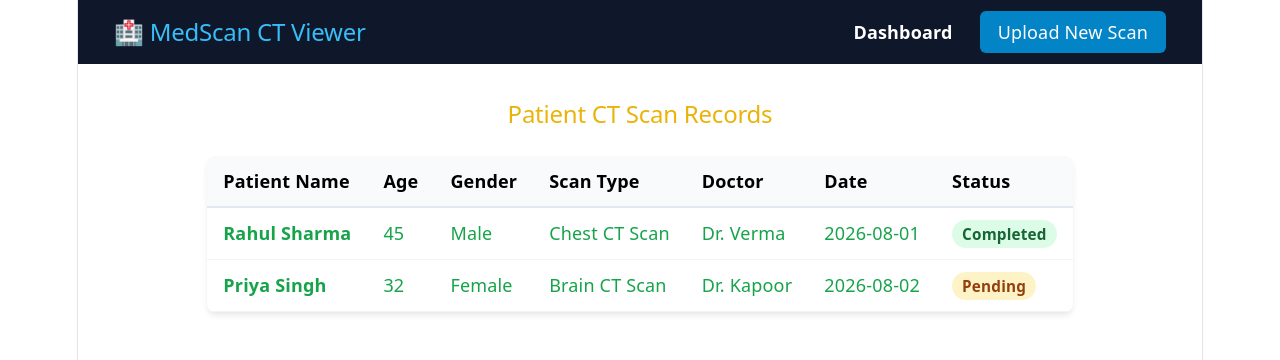
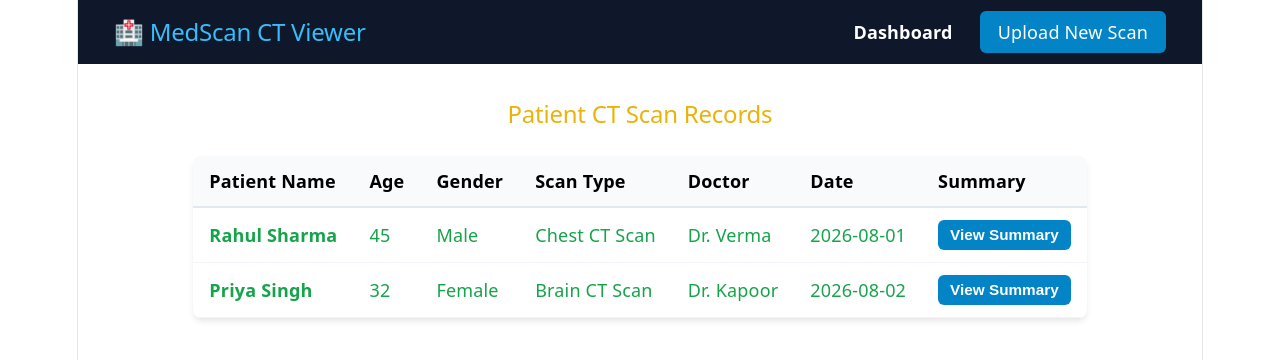
Before and after one commit to Hardik-06-bit/ct-scan-app, a React app in the folder frontend/: page / in a window 1280 px wide. Shown: the top 360 px of the page. Built offline with nearby package versions, Linux system fonts and the light colour scheme; no server answers; the HTML template or start-up script is replaced by a standard one.

Commit message:
added View Summary button in records table

```diff
--- a/frontend/src/pages/Home.jsx
+++ b/frontend/src/pages/Home.jsx
@@ -57,15 +57,14 @@ export default function Home() {
               <th style={{ padding: '12px 16px', color: '#000', fontWeight: 'bold' }}>Scan Type</th>
               <th style={{ padding: '12px 16px', color: '#000', fontWeight: 'bold' }}>Doctor</th>
               <th style={{ padding: '12px 16px', color: '#000', fontWeight: 'bold' }}>Date</th>
-              <th style={{ padding: '12px 16px', color: '#000', fontWeight: 'bold' }}>Status</th>
+              <th style={{ padding: '12px 16px', color: '#000', fontWeight: 'bold' }}>Summary</th>
             </tr>
           </thead>
           <tbody>
             {records.map((r) => (
               <tr
                 key={r._id || r.id}
-                onClick={() => setSelectedRecord(r)}
-                style={{ borderBottom: '1px solid #f1f5f9', cursor: 'pointer', transition: 'background 0.2s' }}
+                style={{ borderBottom: '1px solid #f1f5f9', transition: 'background 0.2s' }}
                 onMouseEnter={(e) => e.currentTarget.style.background = '#f8fafc'}
                 onMouseLeave={(e) => e.currentTarget.style.background = 'transparent'}
               >
@@ -76,19 +75,27 @@ export default function Home() {
                 <td style={{ padding: '12px 16px', color: '#16a34a', fontWeight: '500' }}>{r.scanType}</td>
                 <td style={{ padding: '12px 16px', color: '#16a34a', fontWeight: '500' }}>{r.doctorName}</td>
                 <td style={{ padding: '12px 16px', color: '#16a34a', fontWeight: '500' }}>{r.date}</td>
-                {/* Status Badge */}
+
+                {/* View Summary Clickable Button */}
                 <td style={{ padding: '12px 16px' }}>
-                  <span style={{
-                    padding: '4px 10px',
-                    borderRadius: '20px',
-                    fontSize: '0.85rem',
-                    fontWeight: 'bold',
-                    cursor: 'pointer',
-                    background: r.status === 'Completed' ? '#dcfce7' : '#fef3c7',
-                    color: r.status === 'Completed' ? '#166534' : '#92400e'
-                  }}>
-                    {r.status}
-                  </span>
+                  <button
+                    onClick={() => setSelectedRecord(r)}
+                    style={{
+                      padding: '6px 12px',
+                      borderRadius: '6px',
+                      fontSize: '0.85rem',
+                      fontWeight: 'bold',
+                      cursor: 'pointer',
+                      background: '#0284c7',
+                      color: '#fff',
+                      border: 'none',
+                      transition: 'background 0.2s'
+                    }}
+                    onMouseEnter={(e) => e.target.style.background = '#0369a1'}
+                    onMouseLeave={(e) => e.target.style.background = '#0284c7'}
+                  >
+                    View Summary
+                  </button>
                 </td>
               </tr>
             ))}
@@ -135,7 +142,7 @@ export default function Home() {
               ✕
             </button>
             <h3 style={{ margin: '0 0 1rem 0', color: '#0284c7', borderBottom: '2px solid #e2e8f0', paddingBottom: '0.5rem' }}>
-              📋 CT Scan Details
+              📋 CT Scan Summary
             </h3>
             <div style={{ display: 'grid', gridTemplateColumns: '1fr 1fr', gap: '0.8rem', color: '#334155' }}>
               <p><strong>Patient Name:</strong> {selectedRecord.patientName}</p>
```
